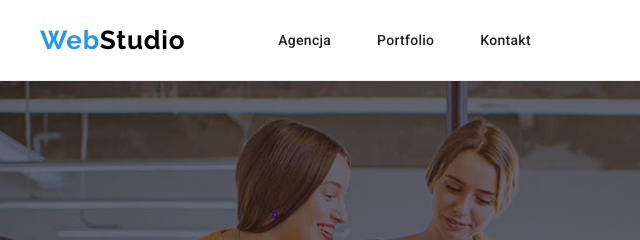
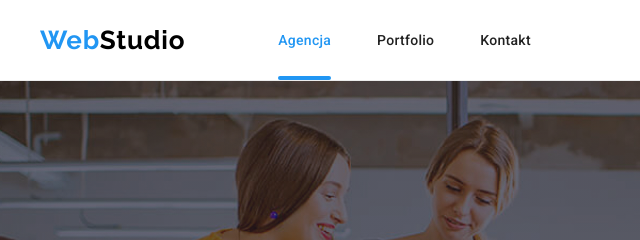
Before and after one commit to juliakoa/goit-markup-hw-05, a plain HTML site: page index.html in a window 1280 px wide. Shown: the top 240 px of the page, 0-640 px from the left. Drawn offline with nearby package versions, Linux system fonts and the light colour scheme.

Commit message:
underline to active page added

```diff
--- a/css/styles.css
+++ b/css/styles.css
@@ -77,6 +77,22 @@ header {
   line-height: 1.14;
   letter-spacing: 0.02em;
   color: var(--font-color);
+}
+
+.navigation_item.is-active {
+  color: var(--action-color);
+  position: relative;
+}
+
+.navigation_item.is-active::after {
+  position: absolute;
+  top: 44.41px;
+  left: 0;
+  content: "";
+  height: 4px;
+  width: 100%;
+  border-radius: 2px;
+  background: var(--action-color);
 }
 
 .contact-header {
--- a/index.html
+++ b/index.html
@@ -29,7 +29,11 @@
             ><span class="logo-part">Web</span>Studio</a
           >
           <ul class="navigation">
-            <li><a href="./index.html" class="navigation_item">Agencja</a></li>
+            <li>
+              <a href="./index.html" class="navigation_item is-active"
+                >Agencja</a
+              >
+            </li>
             <li>
               <a href="./portfolio.html" class="navigation_item">Portfolio</a>
             </li>
```
Also changed, not shown: portfolio.html (+3 -1 lines).
